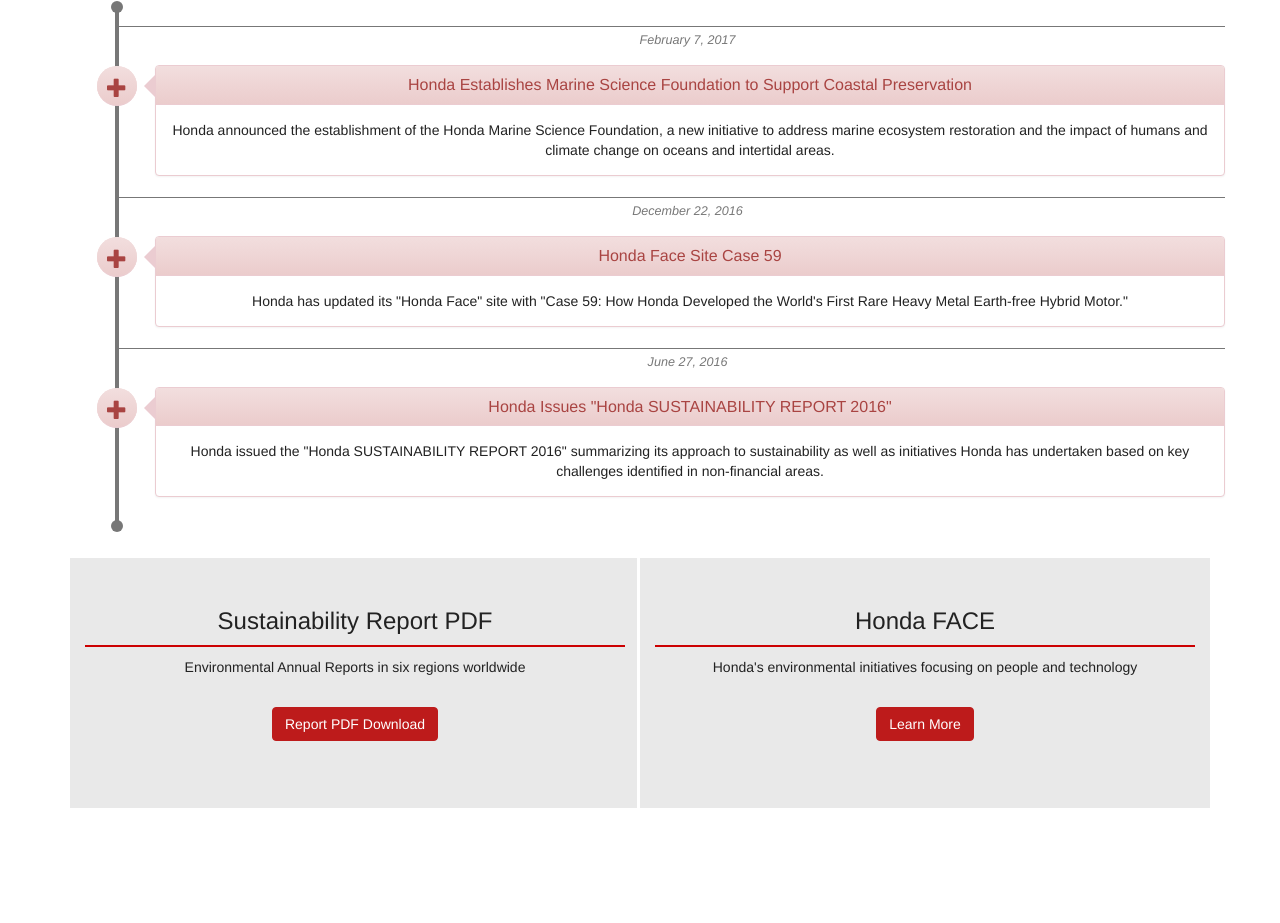
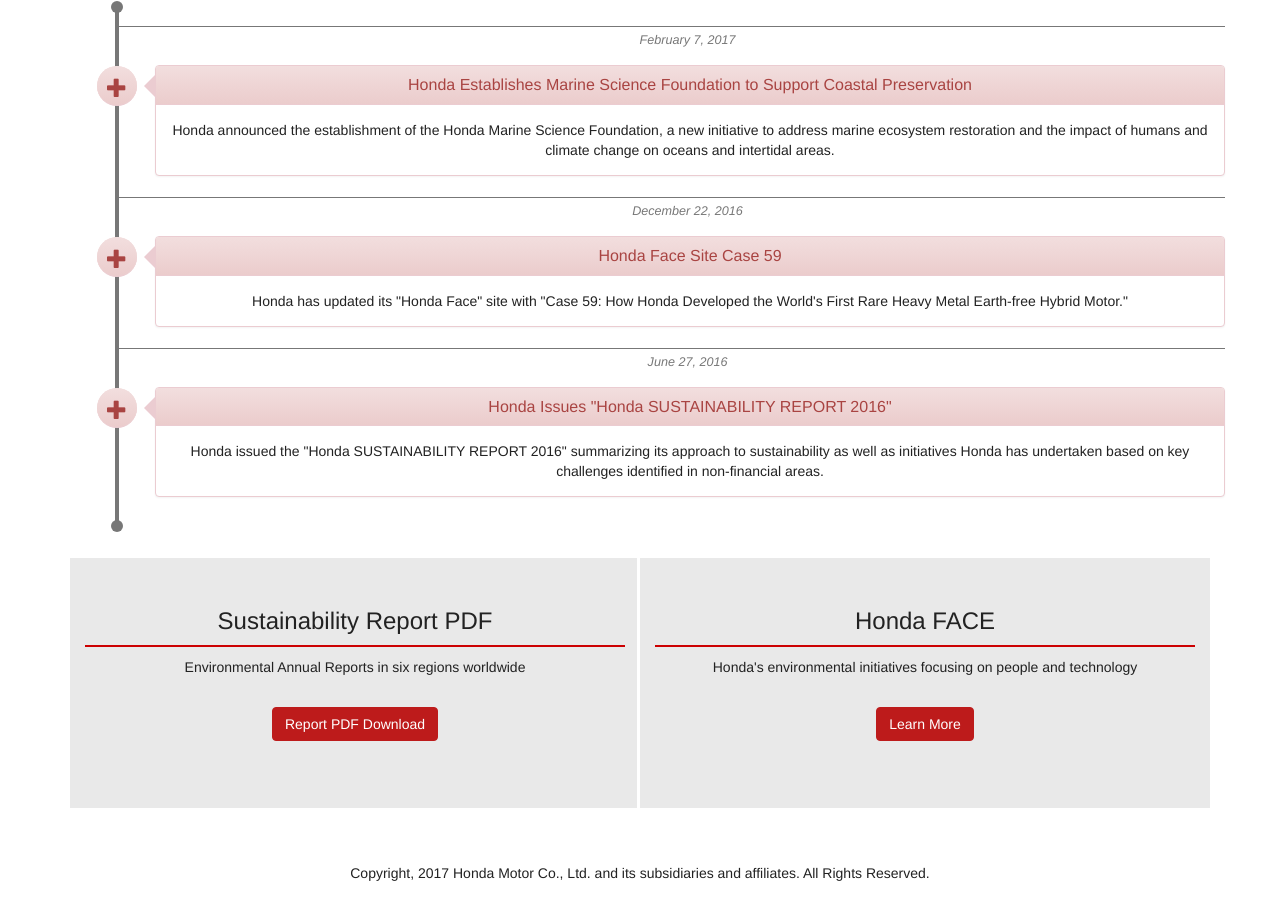
Before and after one commit to caraclarke/git340-final, a website: page environment-main.html in a window 1280 px wide. Shown: the part 727-1650 px from the top of the page. Before the commit the page ends 1560 px from the top, so only its background shows below. Drawn offline with nearby package versions, Linux system fonts and the light colour scheme.

Commit message:
fix footer

```diff
--- a/environment-main.html
+++ b/environment-main.html
@@ -218,6 +218,12 @@
 
       </div> <!-- /container -->
 
+      <div class="mastfoot">
+        <div class="inner">
+          <p>Copyright, 2017 Honda Motor Co., Ltd. and its subsidiaries and affiliates. All Rights Reserved.</p>
+        </div>
+      </div>
+
       <!-- jQuery (necessary for Bootstrap's JavaScript plugins) -->
       <script src="https://ajax.googleapis.com/ajax/libs/jquery/1.12.4/jquery.min.js"></script>
       <!-- Include all compiled plugins (below), or include individual files as needed -->
--- a/styles/env.css
+++ b/styles/env.css
@@ -1,5 +1,11 @@
 body {
   color: #222;
+}
+@media (min-width: 768px) {
+  .mastfoot {
+    position: static;
+    bottom: 0;
+  }
 }
 
 .env {
```
